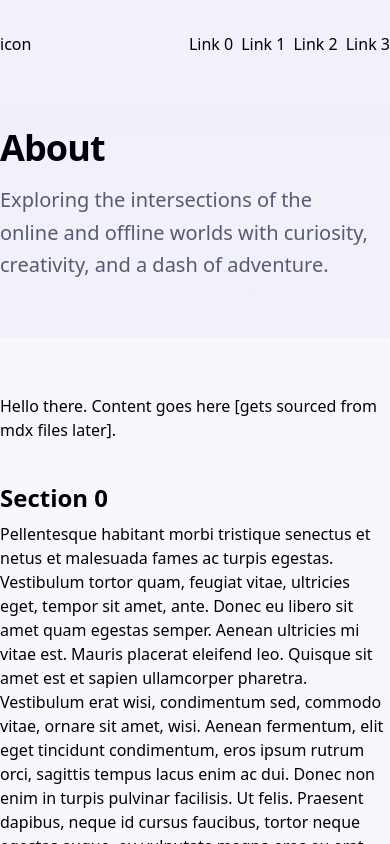
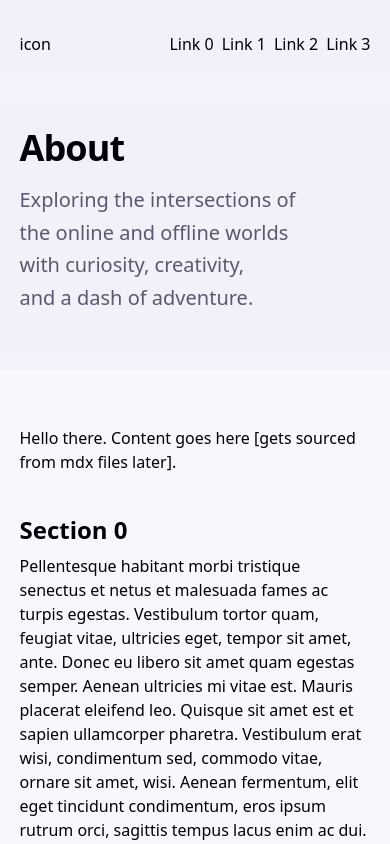
Before and after one commit to khinshankhan/www, a Next.js app: page / in a window 390 px wide. Shown: the top 844 px of the page. Built offline with nearby package versions, Linux system fonts and the light colour scheme.

Commit message:
set max widths based on breakpoints

```diff
--- a/src/app/globals.css
+++ b/src/app/globals.css
@@ -122,9 +122,25 @@
 }
 
 .maxw-page {
-  max-width: 1200px;
+  max-width: 90%;
+
+  @media (min-width: theme(--breakpoint-xl)) {
+    max-width: 77rem;
+  }
+
+  @media (min-width: theme(--breakpoint-2xl)) {
+    max-width: 87.5rem;
+  }
 }
 
 .maxw-content {
-  max-width: calc(72ch + 32px);
+  max-width: 90%;
+
+  @media (min-width: theme(--breakpoint-xl)) {
+    max-width: 62rem;
+  }
+
+  @media (min-width: theme(--breakpoint-2xl)) {
+    max-width: 72rem;
+  }
 }
```
